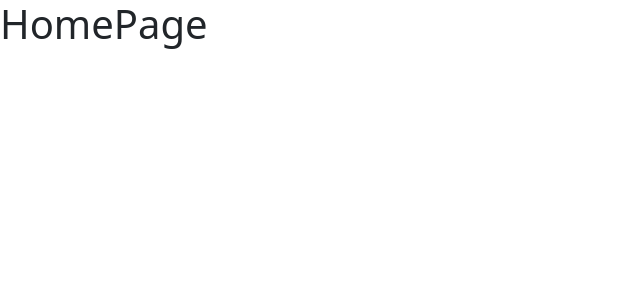
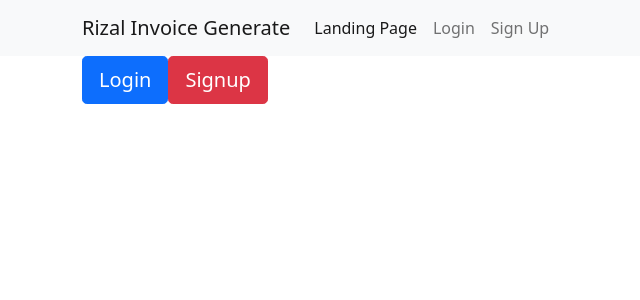
Before and after one commit to manishsharma0398/rizal_generate_invoice, a React (Create React App) app: page / in a window 1280 px wide. Shown: the top 300 px of the page, without its empty margins (0-640 px from the left). Built offline with nearby package versions, Linux system fonts and the light colour scheme.

Commit message:
react-router-dom installed and some basic setup done

```diff
--- a/package.json
+++ b/package.json
@@ -10,6 +10,7 @@
     "node-sass": "^5.0.0",
     "react": "^17.0.1",
     "react-dom": "^17.0.1",
+    "react-router-dom": "^5.2.0",
     "react-scripts": "4.0.1",
     "web-vitals": "^0.2.4"
   },
--- a/src/App.js
+++ b/src/App.js
@@ -1,10 +1,22 @@
 import React from "react";
+import Navbar from "./components/Navbar";
+import { BrowserRouter as Router, Route, Switch } from "react-router-dom";
+import LandingPage from "./components/LandingPage";
 
 const App = () => {
   return (
-    <div>
-      <h1>HomePage</h1>
-    </div>
+    <Router>
+      <div>
+        <Navbar />
+        <div className="container">
+          <div className="jumbotron">
+            <Switch>
+              <Route exact path="/" component={LandingPage} />
+            </Switch>
+          </div>
+        </div>
+      </div>
+    </Router>
   );
 };
 
--- /dev/null
+++ b/src/components/LandingPage.jsx
@@ -0,0 +1,18 @@
+import React from "react";
+import { Link } from "react-router-dom";
+
+const LandingPage = () => {
+  return (
+    <div>
+      <Link to="/login" className="btn btn-primary btn-lg">
+        Login
+      </Link>
+
+      <Link to="/register" className="btn btn-danger btn-lg">
+        Signup
+      </Link>
+    </div>
+  );
+};
+
+export default LandingPage;
--- /dev/null
+++ b/src/components/Navbar.jsx
@@ -0,0 +1,47 @@
+import React from "react";
+import { Link } from "react-router-dom";
+
+const Navbar = () => {
+  return (
+    <nav className="navbar navbar-expand-lg navbar-light bg-light">
+      <div className="container">
+        <Link className="navbar-brand" to="/">
+          Rizal Invoice Generate
+        </Link>
+        <button
+          className="navbar-toggler"
+          type="button"
+          data-bs-toggle="collapse"
+          data-bs-target="#navbarNav"
+          aria-controls="navbarNav"
+          aria-expanded="false"
+          aria-label="Toggle navigation"
+        >
+          <span className="navbar-toggler-icon"></span>
+        </button>
+        <div className="collapse navbar-collapse" id="navbarNav">
+          {/* TODO: add active class to nav-links */}
+          <ul className="navbar-nav">
+            <li className="nav-item">
+              <Link className="nav-link active" to="/">
+                Landing Page
+              </Link>
+            </li>
+            <li className="nav-item">
+              <Link className="nav-link" to="/login">
+                Login
+              </Link>
+            </li>
+            <li className="nav-item">
+              <Link className="nav-link" to="/register">
+                Sign Up
+              </Link>
+            </li>
+          </ul>
+        </div>
+      </div>
+    </nav>
+  );
+};
+
+export default Navbar;
```
Also changed, not shown: 2 other files (tests, documents, lock files or other folders).
